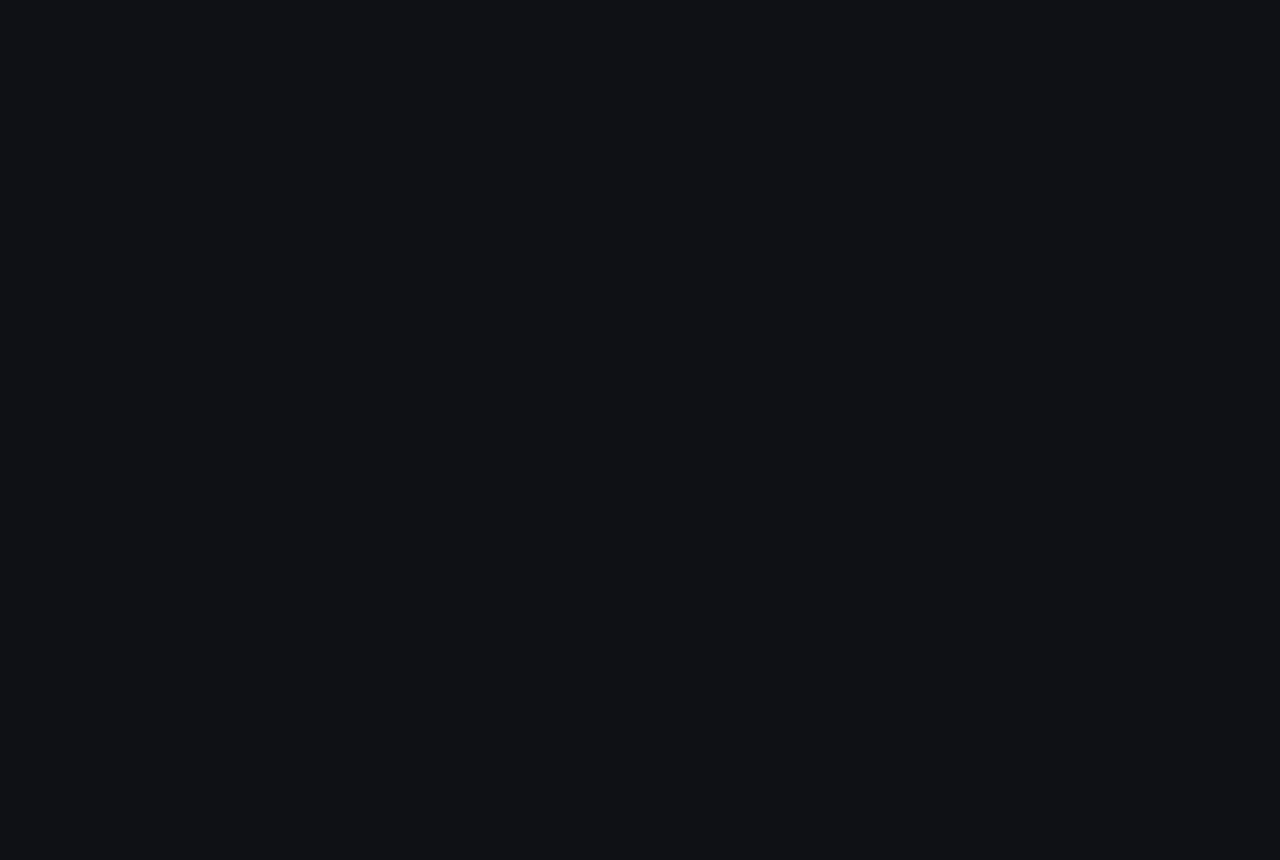
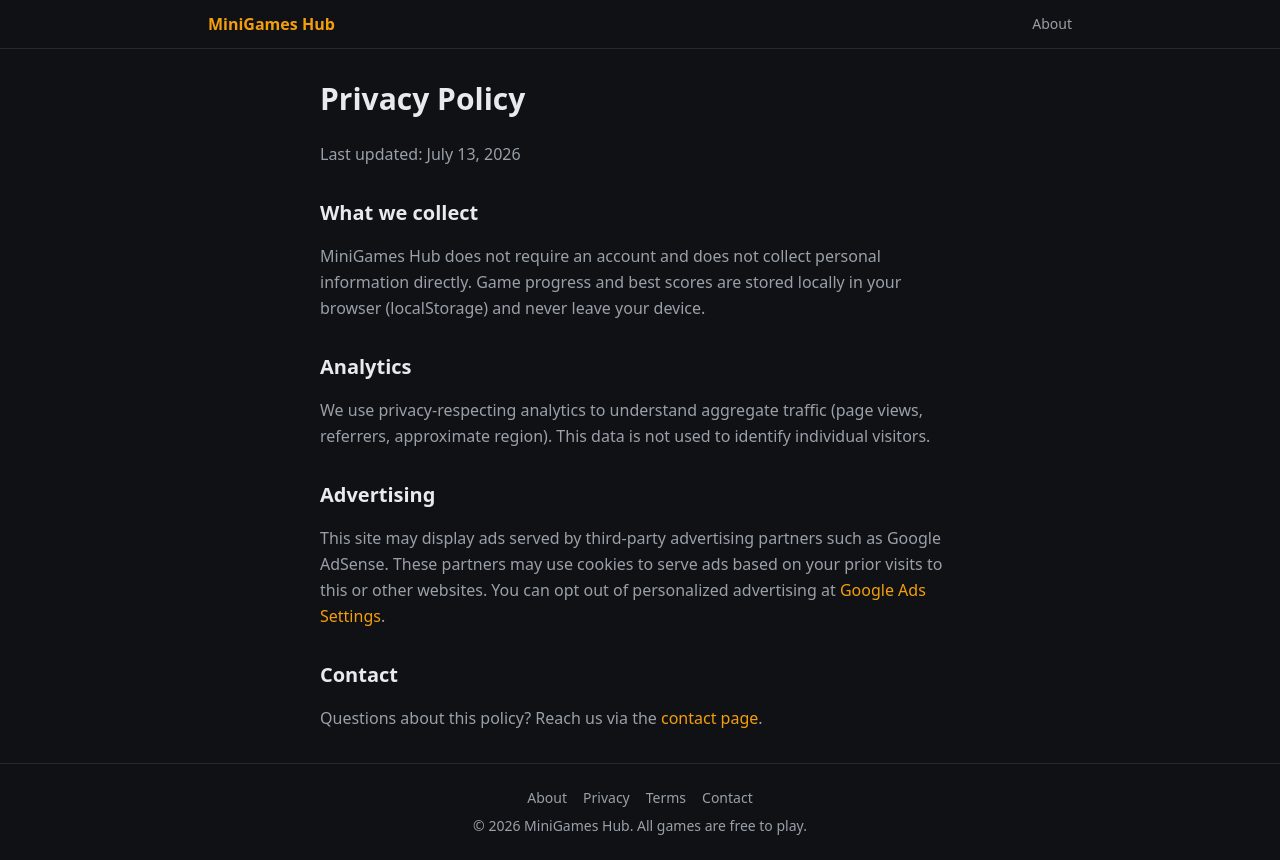
Before and after one commit to Piousangel/minigames-hub, a Next.js app: page /privacy in a window 1280 px wide. Before the commit this address had no page. Before the commit the page ends 800 px from the top, so only its background shows below. Built offline with nearby package versions, Linux system fonts and the light colour scheme.

Commit message:
feat: About/Privacy/Terms/Contact pages
Co-Authored-By: Claude Fable 5 <noreply@anthropic.com>

```diff
--- /dev/null
+++ b/src/app/about/page.tsx
@@ -0,0 +1,26 @@
+import type { Metadata } from 'next'
+import { ProsePage } from '@/components/ProsePage'
+import { siteConfig } from '@/lib/siteConfig'
+
+export const metadata: Metadata = { title: 'About', alternates: { canonical: '/about' } }
+
+export default function AboutPage() {
+  return (
+    <ProsePage title={`About ${siteConfig.name}`}>
+      <p>
+        {siteConfig.name} is a collection of free browser games you can play instantly — no downloads,
+        no installs, and no account required. Every game on this site is built by hand to load fast,
+        work great on both desktop and mobile, and respect your time.
+      </p>
+      <p>
+        We focus on classic puzzle and arcade games that are easy to learn but hard to master: number
+        merge puzzles, snake, minesweeper, memory games, and more. Each game page also includes clear
+        rules, practical strategy tips, and answers to common questions.
+      </p>
+      <p>
+        New games and game variants are added regularly. If you have a suggestion or found a bug,
+        we would love to hear from you on the <a href="/contact" className="text-accent">contact page</a>.
+      </p>
+    </ProsePage>
+  )
+}
--- /dev/null
+++ b/src/app/contact/page.tsx
@@ -0,0 +1,17 @@
+import type { Metadata } from 'next'
+import { ProsePage } from '@/components/ProsePage'
+
+export const metadata: Metadata = { title: 'Contact', alternates: { canonical: '/contact' } }
+
+export default function ContactPage() {
+  return (
+    <ProsePage title="Contact">
+      <p>
+        Found a bug, have a game suggestion, or want to get in touch? Email us at{' '}
+        <a href="mailto:hello@minigameshub.example" className="text-accent">hello@minigameshub.example</a>{' '}
+        and we will get back to you as soon as we can.
+      </p>
+      <p>We read every message — feedback directly shapes which games get built next.</p>
+    </ProsePage>
+  )
+}
--- /dev/null
+++ b/src/app/privacy/page.tsx
@@ -0,0 +1,33 @@
+import type { Metadata } from 'next'
+import { ProsePage } from '@/components/ProsePage'
+import { siteConfig } from '@/lib/siteConfig'
+
+export const metadata: Metadata = { title: 'Privacy Policy', alternates: { canonical: '/privacy' } }
+
+export default function PrivacyPage() {
+  return (
+    <ProsePage title="Privacy Policy">
+      <p>Last updated: July 13, 2026</p>
+      <h2>What we collect</h2>
+      <p>
+        {siteConfig.name} does not require an account and does not collect personal information
+        directly. Game progress and best scores are stored locally in your browser (localStorage)
+        and never leave your device.
+      </p>
+      <h2>Analytics</h2>
+      <p>
+        We use privacy-respecting analytics to understand aggregate traffic (page views, referrers,
+        approximate region). This data is not used to identify individual visitors.
+      </p>
+      <h2>Advertising</h2>
+      <p>
+        This site may display ads served by third-party advertising partners such as Google AdSense.
+        These partners may use cookies to serve ads based on your prior visits to this or other
+        websites. You can opt out of personalized advertising at{' '}
+        <a href="https://adssettings.google.com" className="text-accent">Google Ads Settings</a>.
+      </p>
+      <h2>Contact</h2>
+      <p>Questions about this policy? Reach us via the <a href="/contact" className="text-accent">contact page</a>.</p>
+    </ProsePage>
+  )
+}
--- /dev/null
+++ b/src/app/terms/page.tsx
@@ -0,0 +1,27 @@
+import type { Metadata } from 'next'
+import { ProsePage } from '@/components/ProsePage'
+import { siteConfig } from '@/lib/siteConfig'
+
+export const metadata: Metadata = { title: 'Terms of Use', alternates: { canonical: '/terms' } }
+
+export default function TermsPage() {
+  return (
+    <ProsePage title="Terms of Use">
+      <p>Last updated: July 13, 2026</p>
+      <p>
+        By using {siteConfig.name}, you agree to these terms. All games are provided free of charge,
+        "as is", for personal entertainment. We make no guarantees about availability or fitness for
+        any particular purpose.
+      </p>
+      <p>
+        The games and original content on this site are our own work. Game mechanics (such as sliding
+        tile puzzles) are common public-domain concepts; we do not use trademarks or assets belonging
+        to other games or companies.
+      </p>
+      <p>
+        We may update these terms or discontinue any game at any time. Continued use of the site
+        after changes means you accept the updated terms.
+      </p>
+    </ProsePage>
+  )
+}
--- /dev/null
+++ b/src/components/ProsePage.tsx
@@ -0,0 +1,10 @@
+export function ProsePage({ title, children }: { title: string; children: React.ReactNode }) {
+  return (
+    <main className="mx-auto max-w-2xl px-4 py-8">
+      <h1 className="mb-6 text-3xl font-bold">{title}</h1>
+      <div className="space-y-4 leading-relaxed text-fg-muted [&_h2]:mt-8 [&_h2]:text-xl [&_h2]:font-semibold [&_h2]:text-fg">
+        {children}
+      </div>
+    </main>
+  )
+}
```
